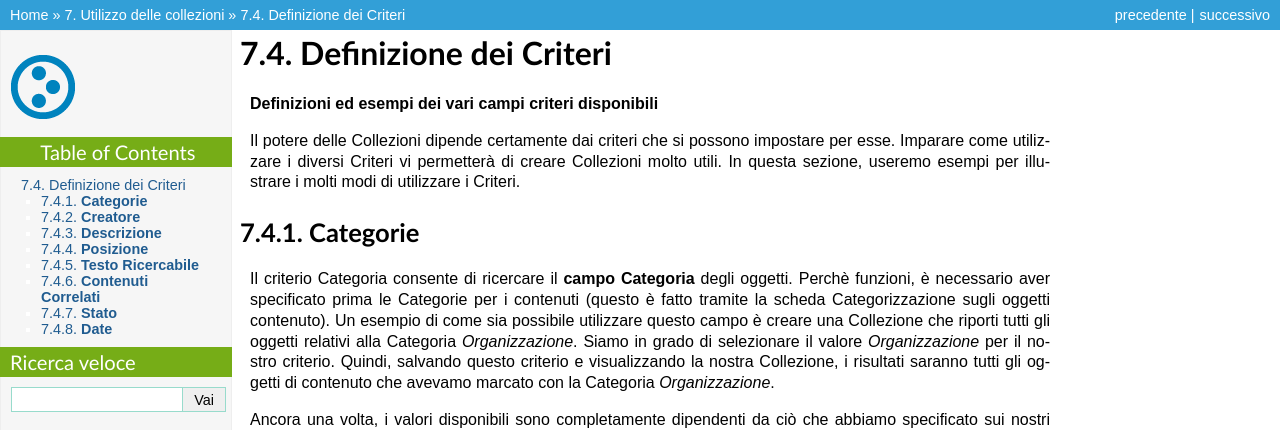
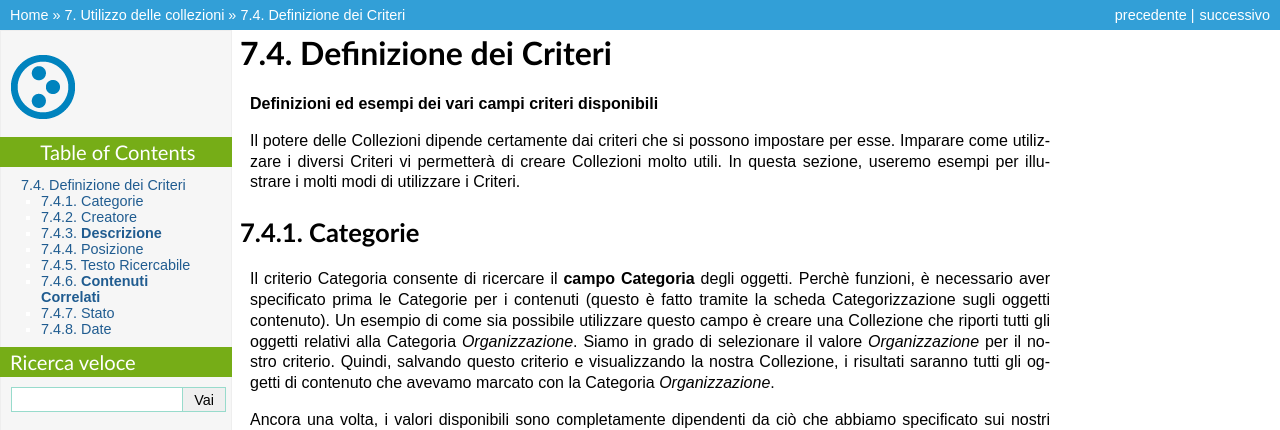
Before and after one commit to plone-it/collective.italiandocumentation, a Sphinx documentation site: the page built from source/using-collections/definition-of-criteria.rst, in a window 1280 px wide. Shown: the top 430 px of the page. Built offline with Sphinx 7.4.7, drawn with Linux system fonts in a browser that asks for light colours; pages that are not in the unit, such as notebooks, are missing from menus.

```diff
--- a/source/using-collections/definition-of-criteria.rst
+++ b/source/using-collections/definition-of-criteria.rst
@@ -8,8 +8,8 @@ Imparare come utilizzare i diversi Criteri vi permetterà di creare
 Collezioni molto utili. In questa sezione, useremo
 esempi per illustrare i molti modi di utilizzare i Criteri.
 
-**Categorie**
--------------
+Categorie
+---------
 
 Il criterio Categoria consente di ricercare il **campo Categoria** degli
 oggetti. Perchè funzioni, è necessario aver specificato prima le Categorie per i contenuti
@@ -24,8 +24,8 @@ oggetti di contenuto che avevamo marcato con la Categoria *Organizzazione*.
 Ancora una volta, i valori disponibili sono completamente dipendenti da ciò che
 abbiamo specificato sui nostri oggetti nella scheda Categorizzazione.
 
-**Creatore**
-------------
+Creatore
+--------
 
 Quando utilizziamo il criterio Creatore, stiamo **creando un filtro sugli oggetti basato su
 chi li ha creati**. Ciò potrebbe essere utile se si vuole creare una
@@ -51,8 +51,8 @@ Tuttavia, invece di cercare nel titolo e nel corpo di una pagina, la collezione
 Questo criterio è realmente utile solo se si compila il
 campo Descrizione in modo coerente per tutti i tipi di contenuto.
 
-**Posizione**
--------------
+Posizione
+---------
 
 Utilizzare il criterio Posizione è molto simile a specificare una posizione nella
 ricerca di un documento sul disco rigido del tuo PC. Specificando un criterio Posizione,
@@ -72,8 +72,8 @@ facendo clic sul pulsante Sfoglia, sia facendo click direttamente sul titolo del
 si desidera aprire. È inoltre possibile utilizzare la casella di ricerca per cercare il Titolo di
 un oggetto.
 
-**Testo Ricercabile**
----------------------
+Testo Ricercabile
+-----------------
 
 Il Testo Ricercabile è un criterio molto utile. È simile al box di ricerca
 sul tuo sito o un motore di ricerca Internet. Prende il testo
@@ -112,8 +112,8 @@ Tenete a mente che, se ad esempio scelgo la pagina Storia come valore dell'opzio
 la collezione non tirerà fuori tutti i contenuti impostati come Contenuti Correlati della pagina Storia,
 ma tutti i contenuti che hanno la Pagina Storia come Contenuto correlato.
 
-**Stato**
----------
+Stato
+-----
 
 Utilizzare il criterio Stato è molto semplice. Ci permette di **fare una selezione in base allo
 stato pubblicato o privato**. È una buona idea limitare
@@ -123,8 +123,8 @@ stato Privato. Per esempio, un amministratore del sito
 potrebbe desiderare di vedere rapidamente i contenuti privati, in modo da poter determinare
 quale lavoro deve essere ancora fatto e che cosa potrebbe essere cancellato.
 
-**Date**
---------
+Date
+----
 
 Avrete notato che sono **disponibili parecchie date**
 da utilizzare come Criteri. Poiché ci sono un grande numero di
```
